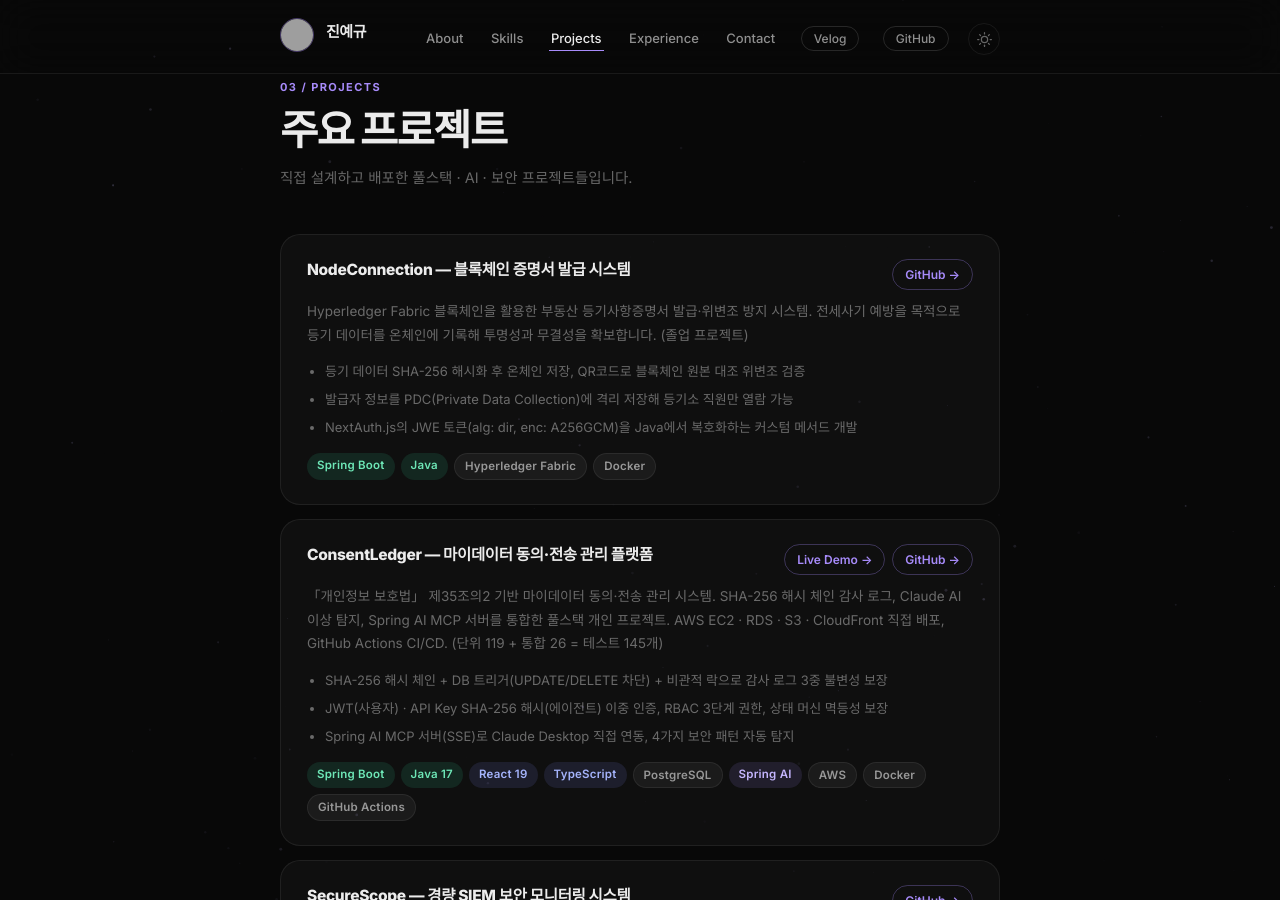
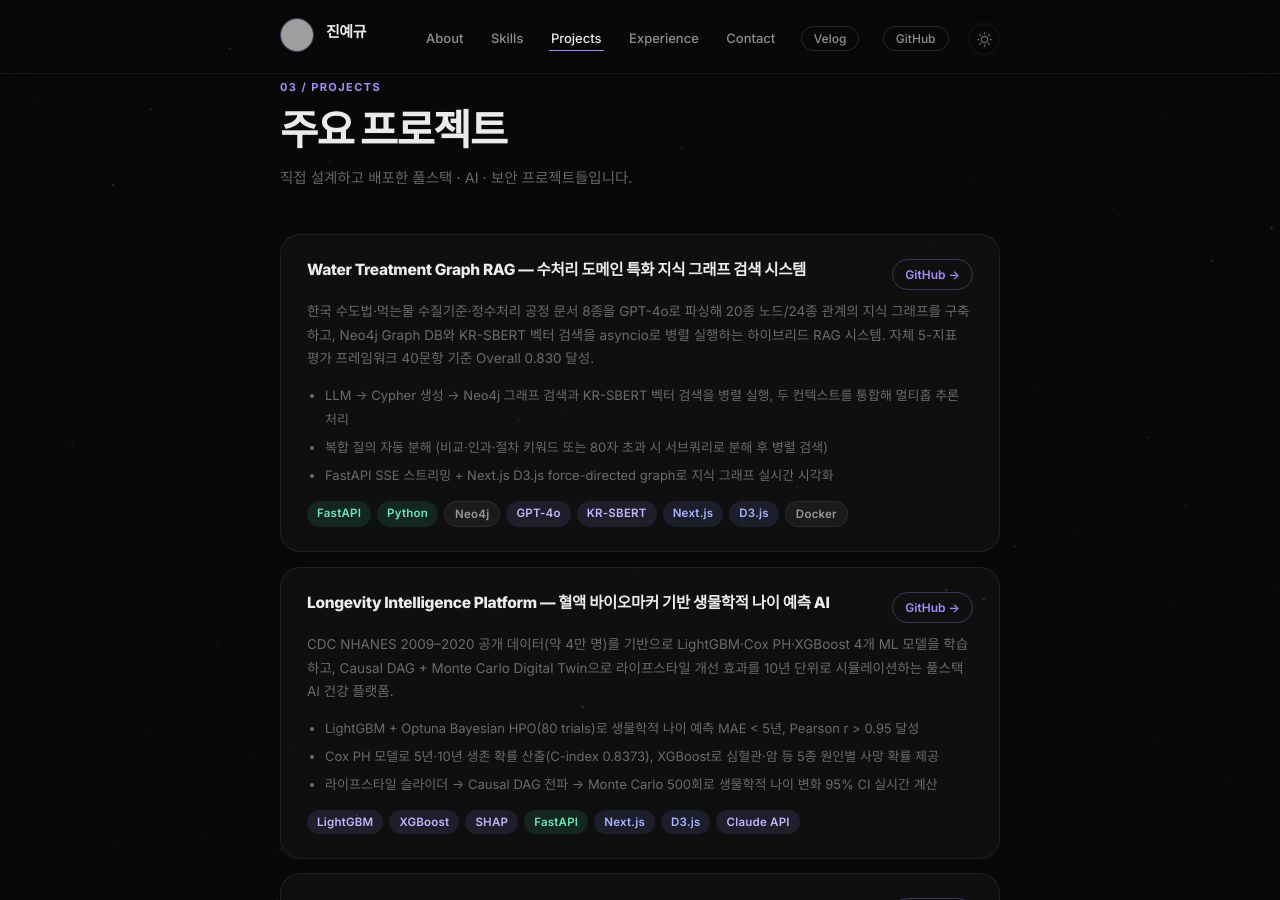
Before and after one commit to teriyakki-jin/teriyakki-jin.github.io, a Jekyll site: the page built from index.html, in a window 1280 px wide and 900 px high, scrolled down 2707 px. Built offline with Jekyll 4.4.1, drawn with Linux system fonts in a browser that asks for light colours; some web fonts are replaced; the list of posts is cut into pages by our own code; grey boxes are pictures that could not be loaded.

Commit message:
feat: add Water Treatment Graph RAG and Longevity Platform to main projects section

```diff
--- a/index.html
+++ b/index.html
@@ -270,6 +270,51 @@ description: "Java · Spring Boot · React · AI로 서비스를 설계하고
   <p class="section-label">03 / Projects</p>
   <h2 class="section-heading">주요 프로젝트</h2>
   <p class="section-sub">직접 설계하고 배포한 풀스택 · AI · 보안 프로젝트들입니다.</p>
+
+  <div class="project-card">
+    <div class="project-header">
+      <h3 class="project-title">Water Treatment Graph RAG — 수처리 도메인 특화 지식 그래프 검색 시스템</h3>
+      <a href="https://github.com/teriyakki-jin/Graph-RAG-with-water" target="_blank" class="project-link">GitHub →</a>
+    </div>
+    <p class="project-desc">한국 수도법·먹는물 수질기준·정수처리 공정 문서 8종을 GPT-4o로 파싱해 20종 노드/24종 관계의 지식 그래프를 구축하고, Neo4j Graph DB와 KR-SBERT 벡터 검색을 asyncio로 병렬 실행하는 하이브리드 RAG 시스템. 자체 5-지표 평가 프레임워크 40문항 기준 Overall 0.830 달성.</p>
+    <ul class="project-features">
+      <li>LLM → Cypher 생성 → Neo4j 그래프 검색과 KR-SBERT 벡터 검색을 병렬 실행, 두 컨텍스트를 통합해 멀티홉 추론 처리</li>
+      <li>복합 질의 자동 분해 (비교·인과·절차 키워드 또는 80자 초과 시 서브쿼리로 분해 후 병렬 검색)</li>
+      <li>FastAPI SSE 스트리밍 + Next.js D3.js force-directed graph로 지식 그래프 실시간 시각화</li>
+    </ul>
+    <div class="project-stack">
+      <span class="badge badge-green">FastAPI</span>
+      <span class="badge badge-green">Python</span>
+      <span class="badge badge-gray">Neo4j</span>
+      <span class="badge badge-purple">GPT-4o</span>
+      <span class="badge badge-purple">KR-SBERT</span>
+      <span class="badge badge-blue">Next.js</span>
+      <span class="badge badge-blue">D3.js</span>
+      <span class="badge badge-gray">Docker</span>
+    </div>
+  </div>
+
+  <div class="project-card">
+    <div class="project-header">
+      <h3 class="project-title">Longevity Intelligence Platform — 혈액 바이오마커 기반 생물학적 나이 예측 AI</h3>
+      <a href="https://github.com/teriyakki-jin/longevity-intelligence-platform" target="_blank" class="project-link">GitHub →</a>
+    </div>
+    <p class="project-desc">CDC NHANES 2009–2020 공개 데이터(약 4만 명)를 기반으로 LightGBM·Cox PH·XGBoost 4개 ML 모델을 학습하고, Causal DAG + Monte Carlo Digital Twin으로 라이프스타일 개선 효과를 10년 단위로 시뮬레이션하는 풀스택 AI 건강 플랫폼.</p>
+    <ul class="project-features">
+      <li>LightGBM + Optuna Bayesian HPO(80 trials)로 생물학적 나이 예측 MAE &lt; 5년, Pearson r &gt; 0.95 달성</li>
+      <li>Cox PH 모델로 5년·10년 생존 확률 산출(C-index 0.8373), XGBoost로 심혈관·암 등 5종 원인별 사망 확률 제공</li>
+      <li>라이프스타일 슬라이더 → Causal DAG 전파 → Monte Carlo 500회로 생물학적 나이 변화 95% CI 실시간 계산</li>
+    </ul>
+    <div class="project-stack">
+      <span class="badge badge-purple">LightGBM</span>
+      <span class="badge badge-purple">XGBoost</span>
+      <span class="badge badge-purple">SHAP</span>
+      <span class="badge badge-green">FastAPI</span>
+      <span class="badge badge-blue">Next.js</span>
+      <span class="badge badge-blue">D3.js</span>
+      <span class="badge badge-purple">Claude API</span>
+    </div>
+  </div>
 
   <div class="project-card">
     <div class="project-header">
```
